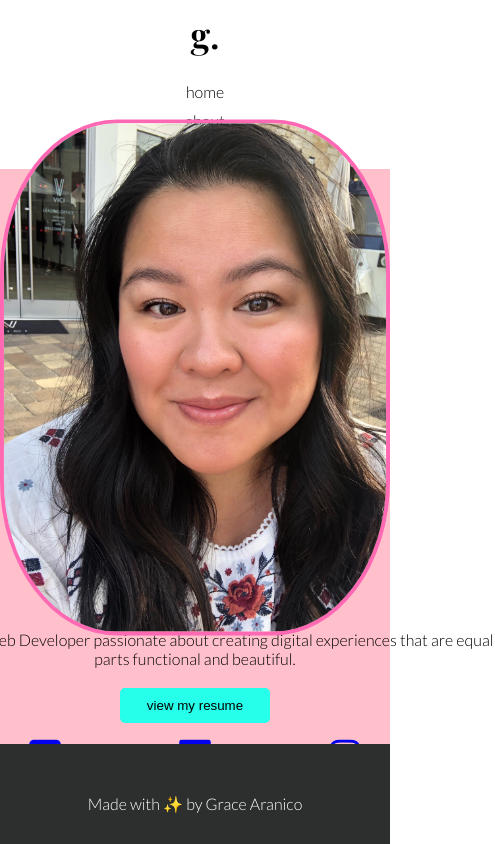
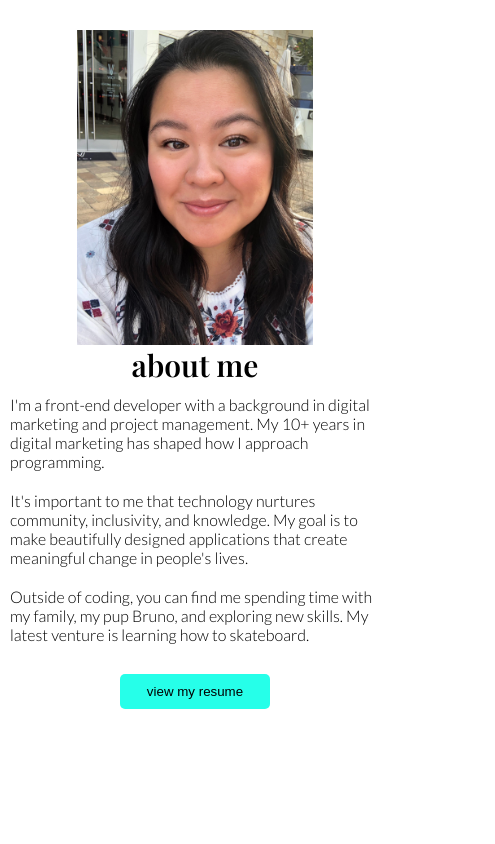
Before and after one commit to garanico/garanico, a React (Create React App) app: page / in a window 390 px wide. Shown: the whole page, 495 px wide, since content can reach past the window. Built offline with nearby package versions, Linux system fonts and the light colour scheme.

Commit message:
feat(about-me): Styles and layout for About Me section of About page

```diff
--- a/src/App.css
+++ b/src/App.css
@@ -5,8 +5,12 @@
   box-sizing: border-box;
 }
 
-h5 {
-  font-family: "Lato", sans-serif;
+h1 {
+  padding-bottom: 10px;
+}
+
+p {
+  padding-bottom: 20px;
 }
 
 button {
@@ -16,11 +20,17 @@ button {
   border-radius: 5px;
   width: 150px;
   text-align: center;
+  margin-top: 10px;
 }
 
 button:hover{
   filter: drop-shadow(1px 7px 0.75rem #ccc);
 
+}
+
+.container {
+  margin: auto;
+  max-width: 1200px;
 }
 
 .App {
@@ -47,10 +57,9 @@ button:hover{
   align-items: center;
   flex-direction: row;
   justify-content: space-between;
-  margin: 0 10px;
+  padding: 0 10px;
   height: 6vh;
-  width:100%;
-
+  width: 100%;
 }
 
 #navbar .logo-container {
@@ -237,6 +246,116 @@ button:hover{
 
 }
 
+/* About Styles */
+#about {
+  display: flex;
+  flex-direction: column;
+  justify-content: center;
+  overflow: auto;
+  padding: 10px;
+}
+
+#about .about-me {
+  display: flex;
+  flex-direction: row;
+  margin-top: 20px;
+}
+
+#about .about-text {
+  width: 55%;
+  justify-content: center;
+  margin-left: 50px;
+
+}
+
+#about .about-text h1{
+  font-size: 36px;
+  text-align: left;
+}
+
+#about .about-text p {
+  font-size: 18px;
+  text-align: left;
+}
+
+
+#about .about-photo {
+  width: 45%;
+  display: flex;
+  align-items: center;
+}
+
+#about .about-photo img {
+  margin: auto;
+}
+
+
+
+@media screen and (max-width > 1200px) {
+
+}
+
+@media screen and (max-width: 900px) {
+  #about .about-text {
+    width: 45%;
+    justify-content: center;
+    margin-left: 20px;
+  }
+  #about .about-photo {
+    width: 55%;
+  }
+
+}
+
+
+@media screen and (max-width: 720px) {
+  #about .about-text h1{
+    font-size: 30px;
+  }
+
+  #about .about-text {
+    text-align: center;
+  }
+
+  #about .about-text p {
+    font-size: 16px;
+  }
+  #about .about-photo {
+    width: 80%;
+  }
+
+}
+
+@media screen and (max-width: 550px ) {
+  #about .about-me {
+    display: flex;
+    flex-direction: column-reverse;
+    overflow: auto;
+    margin-bottom: 20px;
+    justify-content: center;
+
+  }
+  #about .about-text {
+    width: 100%;
+    margin: 0 ;
+  }
+
+  #about .about-text h1,p {
+
+    text-align: center;
+  }
+  #about .about-photo {
+    display: flex;
+    align-self: center;
+    width: 80%;
+  }
+
+}
+
+@media screen and (max-width: 375px ) {
+
+}
+
 
 /* Footer Styles */
 #footer {
--- a/src/App.js
+++ b/src/App.js
@@ -2,13 +2,14 @@ import './App.css';
 import Footer from './Components/Footer';
 import Nav from './Components/Nav';
 import Homepage from './Components/Homepage';
+import About from './Components/About';
 
 function App() {
   return (
     <div className="App">
-      <Nav />
-      <Homepage />
-      <Footer />
+      {/* <Nav /> */}
+      <About />
+      {/* <Footer /> */}
 
     </div>
   );
--- a/src/Components/About.js
+++ b/src/Components/About.js
@@ -1,8 +1,40 @@
 import React from 'react'
+import '../App.css';
+import grace from '../img/grace.JPG';
+
 
 function About() {
   return (
-    <div>About</div>
+    <div id="about">
+        <div className="about-me">
+          <div className="about-text">
+            <h1 className="font-playfair">about me</h1>
+
+            <p>
+              I'm a front-end developer with a background in digital marketing and project management.  My 10+ years in digital marketing has shaped how I approach programming.
+            </p>
+
+            <p>
+              It's important to me that technology nurtures community, inclusivity, and knowledge.  My goal is to make beautifully designed applications that create meaningful change in people's lives.
+            </p>
+
+            <p>
+              Outside of coding, you can find me spending time with my family, my pup Bruno, and exploring new skills.  My latest venture is learning how to skateboard.
+            </p>
+
+
+            <button>view my resume</button>
+          </div>
+
+          <div className="about-photo">
+            <img className="about-photo" src={grace} alt="Grace Aranico's headshot" />
+          </div>
+        </div>
+
+
+
+
+    </div>
   )
 }
 
```
